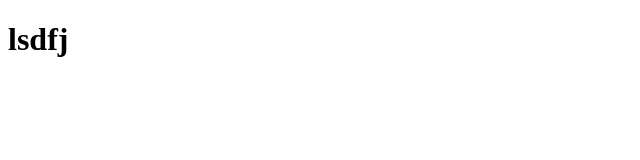
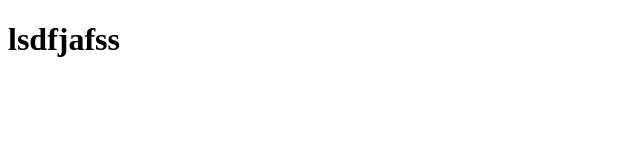
Before and after one commit to Sagaidack/git, a plain HTML site: page index.html in a window 1280 px wide. Shown: the whole page, without its empty margins (0-640 px from the left). Drawn offline with Linux system fonts and the light colour scheme.

Commit message:
Add teg p

```diff
--- a/index.html
+++ b/index.html
@@ -6,6 +6,6 @@
     <title>Header page</title>
 </head>
 <body>
-    <h1>lsdfj</h1>
+    <h1>lsdfjafss</h1>
 </body>
 </html>
```
